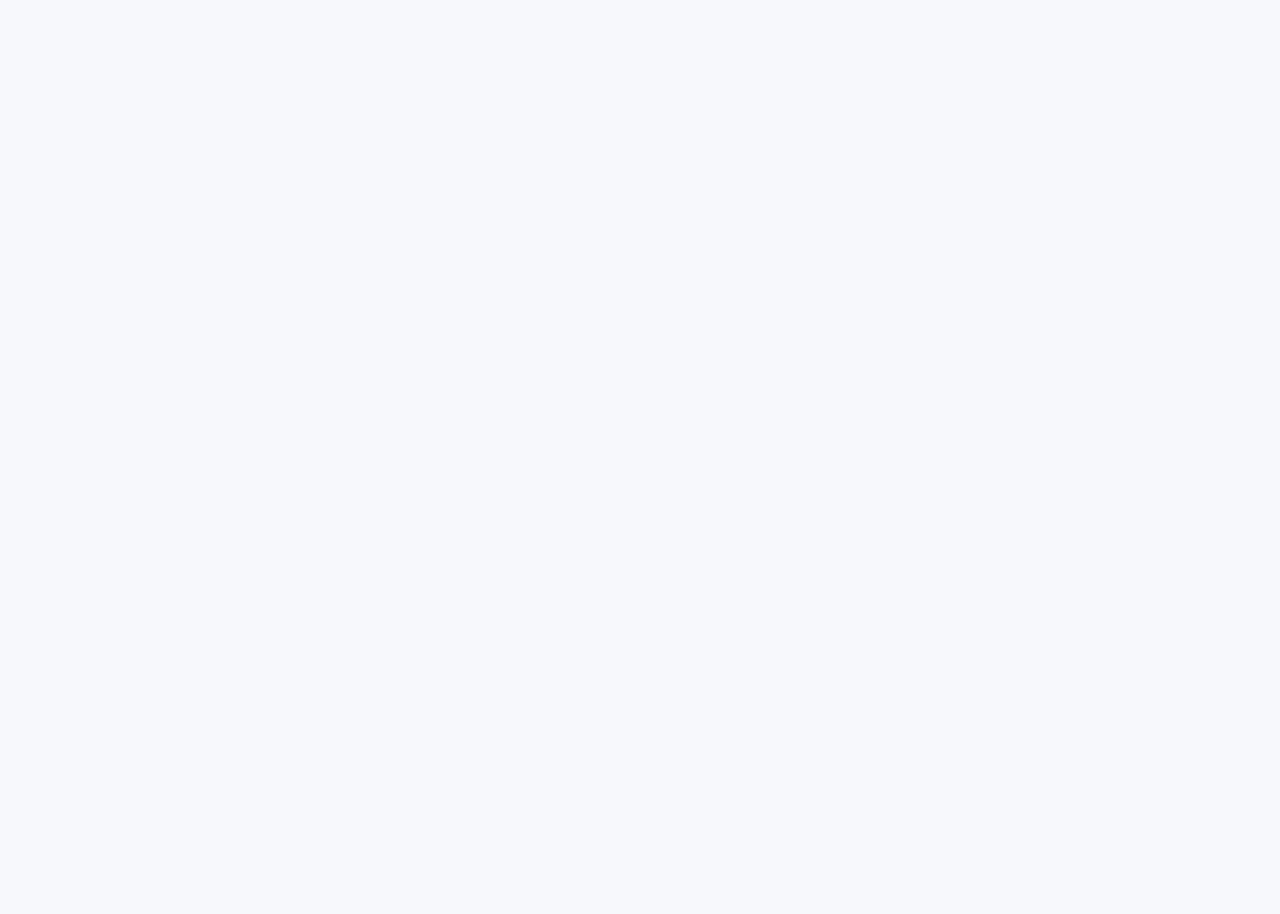
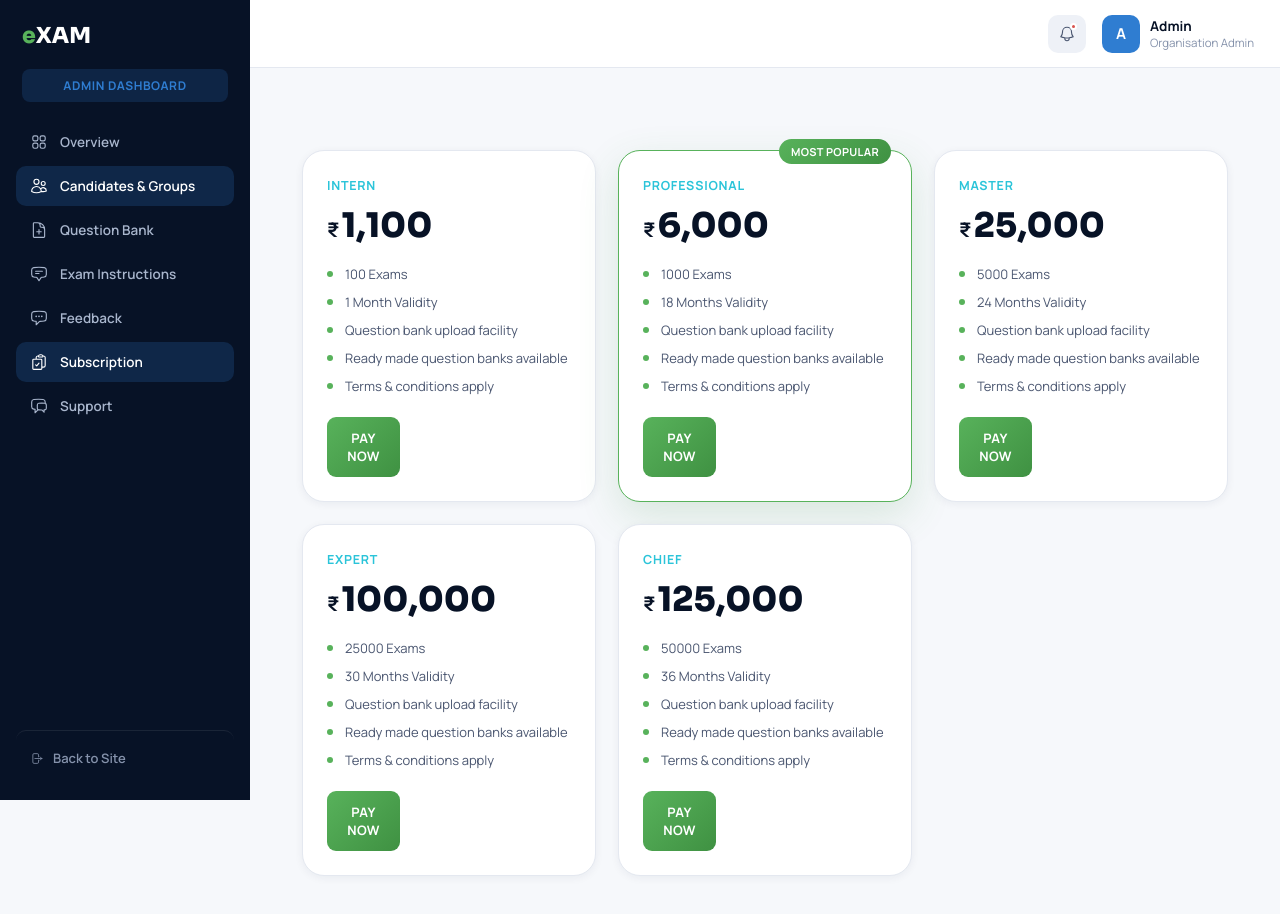
Before and after one commit to IT-NETWORKZ/ETS1, a React (Vite) app: page /dashboard/admin/pricing-plans in a window 1280 px wide. Before the commit this address had no page. Shown: the top 914 px of the page. Before the commit the page ends 800 px from the top, so only its background shows below. Built offline with nearby package versions, Linux system fonts and the light colour scheme.

Commit message:
Pricing Details Page added In Admin,Candidate and SuperAdmin

```diff
--- a/src/App.jsx
+++ b/src/App.jsx
@@ -39,6 +39,9 @@ import AdminFeedback from "./pages/dashboard/admin/feedback/AdminFeedback";
 import SuperadminCandidateFeedback from "./pages/dashboard/superadmin/feedback/SuperadminCandidateFeedback";
 import SuperadminAdminFeedback from "./pages/dashboard/superadmin/feedback/SuperadminAdminFeedback";
 import "./App.css";
+import PricingPlans from "./pages/dashboard/candidate/subscription_plans/PricingPlans";
+import SubscriptionPlans_SA from "./pages/dashboard/superadmin/PricingPlans_Superadmin/SubscriptionPlans_SA";
+import { AdminSubscription } from "./pages/dashboard/admin/Subscription/AdminSubscription";
 
 export default function App() {
   const location = useLocation();
@@ -68,6 +71,8 @@ export default function App() {
         <main className="app__main">
           <AnimatePresence mode="wait">
             <Routes location={location} key={location.pathname}>
+
+              {/* Home Pages Routes */}
               <Route path="/" element={<PageTransition><Home /></PageTransition>} />
               <Route path="/about" element={<PageTransition><About /></PageTransition>} />
               <Route path="/tech-support" element={<PageTransition><TechSupport /></PageTransition>} />
@@ -77,6 +82,8 @@ export default function App() {
               <Route path="/register/superadmin" element={<PageTransition><SuperadminRegister /></PageTransition>} />
               <Route path="/login/superadmin" element={<PageTransition><SuperadminLogin /></PageTransition>} />
               <Route path="/demo-exam" element={<PageTransition><DemoExam /></PageTransition>} />
+
+              {/* dashboard candidate Pages Routes */}
               <Route path="/dashboard/candidate" element={<CandidateDashboard />} />
               <Route path="/dashboard/candidate/exams/demo" element={<DemoExamCandidate />} />
               <Route path="/dashboard/candidate/exams/exam" element={<Exam />} />
@@ -88,18 +95,26 @@ export default function App() {
               <Route path="/dashboard/candidate/questions" element={<CandidateQuestionBank />} />
               <Route path="/dashboard/candidate/profile" element={<CandidateProfile />} />
               <Route path="/dashboard/candidate/feedback" element={<CandidateFeedback />} />
+              <Route path="/dashboard/candidate/pricing-plans" element={<PricingPlans />} />
+
+              {/* dashboard admin Pages Routes */}
               <Route path="/dashboard/admin" element={<AdminDashboard />} />
               <Route path="/dashboard/admin/questions" element={<QuestionBank />} />
               <Route path="/dashboard/admin/instructions" element={<AdminExamInstructions />} />
               <Route path="/dashboard/admin/feedback" element={<AdminFeedback />} />
+              <Route path="/dashboard/admin/pricing-plans" element={<AdminSubscription />} />
+
+              {/* dashboard superadmin Pages Routes */}
               <Route path="/dashboard/superadmin" element={<SuperadminDashboard />} />
               <Route path="/dashboard/superadmin/questions" element={<SuperadminQuestionBank />} />
               <Route path="/dashboard/superadmin/instructions" element={<SuperadminExamInstructions />} />
               <Route path="/dashboard/superadmin/category" element={<AddCategory />} />
+              <Route path="/dashboard/superadmin/pricing-plans" element={<SubscriptionPlans_SA />} />
               <Route path="/dashboard/superadmin/feedback/candidate" element={<SuperadminCandidateFeedback />} />
               <Route path="/dashboard/superadmin/feedback/admin" element={<SuperadminAdminFeedback />} />
             </Routes>
           </AnimatePresence>
+
         </main>
         {!isBare && <Footer />}
         {!isBare && <BackToTop />}
--- /dev/null
+++ b/src/components/SubscriptionPlans.css
@@ -0,0 +1,100 @@
+.examprice { padding: 56px 0 20px; }
+
+.examprice__grid {
+  display: grid;
+  grid-template-columns: repeat(3, 1fr);
+  gap: 22px;
+}
+
+.pricecard {
+  position: relative;
+  background: var(--white);
+  border: 1px solid var(--line);
+  border-radius: var(--radius-lg);
+  padding: 26px 24px 24px;
+  box-shadow: var(--shadow-sm);
+  transition: box-shadow 0.25s ease, border-color 0.25s ease;
+}
+
+.pricecard:hover { box-shadow: var(--shadow-md); }
+
+.pricecard--popular {
+  border-color: var(--leaf-400);
+  box-shadow: 0 14px 40px rgba(63,145,66,0.16);
+}
+
+.pricecard__badge {
+  position: absolute;
+  top: -12px;
+  right: 20px;
+  background: linear-gradient(135deg, var(--leaf-400), var(--leaf-500));
+  color: #fff;
+  font-size: 11px;
+  font-weight: 800;
+  letter-spacing: 0.03em;
+  padding: 5px 12px;
+  border-radius: 999px;
+  text-transform: uppercase;
+}
+
+.pricecard__tag {
+  font-size: 12.5px;
+  font-weight: 800;
+  letter-spacing: 0.06em;
+  color: var(--teal-400);
+  margin-bottom: 10px;
+}
+
+.pricecard__price {
+  font-family: var(--font-display);
+  font-size: 34px;
+  font-weight: 800;
+  color: var(--navy-950);
+  margin-bottom: 18px;
+}
+
+.pricecard__currency { font-size: 20px; margin-right: 2px; }
+
+.pricecard__list {
+  list-style: none;
+  margin: 0 0 22px;
+  padding: 0;
+  display: flex;
+  flex-direction: column;
+  gap: 10px;
+}
+
+.pricecard__list li {
+  font-size: 13px;
+  color: var(--ink-600);
+  padding-left: 18px;
+  position: relative;
+}
+
+.pricecard__list li::before {
+  content: "";
+  position: absolute;
+  left: 0; top: 6px;
+  width: 6px; height: 6px;
+  border-radius: 50%;
+  background: var(--leaf-400);
+}
+
+.pricecard__cta {
+  width: 30%;
+  padding: 12px;
+  border-radius: 9px;
+  background: linear-gradient(135deg, var(--leaf-400), var(--leaf-500));
+  color: #fff;
+  font-weight: 700;
+  font-size: 13px;
+  text-transform: uppercase;
+  letter-spacing: 0.03em;
+}
+
+@media (max-width: 900px) {
+  .examprice__grid { grid-template-columns: repeat(2, 1fr); }
+}
+@media (max-width: 620px) {
+  .examprice__grid { grid-template-columns: 1fr; }
+}
--- /dev/null
+++ b/src/components/SubscriptionPlans.jsx
@@ -0,0 +1,78 @@
+import { motion } from "framer-motion";
+import PageHero from "../components/PageHero";
+import StatsBar from "../components/StatsBar";
+import HighlightBand from "../components/HighlightBand";
+import "./SubscriptionPlans.css";
+
+const PLANS = [
+  { tag: "INTERN", price: "1,100", exams: "100 Exams", validity: "1 Month Validity" },
+  { tag: "PROFESSIONAL", price: "6,000", exams: "1000 Exams", validity: "18 Months Validity", popular: true },
+  { tag: "MASTER", price: "25,000", exams: "5000 Exams", validity: "24 Months Validity" },
+  { tag: "EXPERT", price: "100,000", exams: "25000 Exams", validity: "30 Months Validity" },
+  { tag: "CHIEF", price: "125,000", exams: "50000 Exams", validity: "36 Months Validity" },
+];
+
+const FEATURES = [
+  "Question bank upload facility",
+  "Ready made question banks available",
+  "Terms & conditions apply"
+];
+
+export default function SubscriptionPlans({
+  showHero = true,
+  showStats = true,
+  showHighlight = true,
+}) {
+  return (
+    <div>
+      {showHero && <PageHero title="Exam Price" />}
+
+      <section className="examprice">
+        <div className="container examprice__grid">
+          {PLANS.map((p, i) => (
+            <motion.div
+              className={"pricecard" + (p.popular ? " pricecard--popular" : "")}
+              key={p.tag}
+              initial={{ opacity: 0, y: 26 }}
+              whileInView={{ opacity: 1, y: 0 }}
+              viewport={{ once: true, margin: "-40px" }}
+              transition={{ duration: 0.45, delay: i * 0.07 }}
+              whileHover={{ y: -8 }}
+            >
+              {p.popular && <span className="pricecard__badge">Most Popular</span>}
+
+              <div className="pricecard__tag">{p.tag}</div>
+
+              <div className="pricecard__price">
+                <span className="pricecard__currency">₹</span>
+                {p.price}
+              </div>
+
+              <ul className="pricecard__list">
+                <li>{p.exams}</li>
+                <li>{p.validity}</li>
+                {FEATURES.map((f) => (
+                  <li key={f}>{f}</li>
+                ))}
+              </ul>
+
+              <motion.button
+                className="pricecard__cta"
+                whileHover={{
+                  y: -2,
+                  boxShadow: "0 12px 24px rgba(63,145,66,0.35)",
+                }}
+                whileTap={{ scale: 0.96 }}
+              >
+                Pay Now
+              </motion.button>
+            </motion.div>
+          ))}
+        </div>
+      </section>
+
+      {showStats && <StatsBar />}
+      {showHighlight && <HighlightBand />}
+    </div>
+  );
+}
--- /dev/null
+++ b/src/pages/dashboard/admin/Subscription/AdminSubscription.jsx
@@ -0,0 +1,26 @@
+import React from 'react'
+import DashboardLayout from '../../../../dashboard/DashboardLayout'
+import SubscriptionPlans from '../../../../components/SubscriptionPlans'
+import { ADMIN_NAV } from '../adminNav'
+export const AdminSubscription = () => {
+    return (
+        <div>
+            <DashboardLayout
+                role="admin"
+                roleLabel="Admin Dashboard"
+                roleColor="#2f7dd1"
+                navItems={ADMIN_NAV}
+                userName="Admin"
+                userMeta="Organisation Admin"
+            >
+
+
+                <SubscriptionPlans
+                    showHero={false}
+                    showStats={false}
+                    showHighlight={false}
+                />
+            </DashboardLayout>
+        </div>
+    )
+}
--- a/src/pages/dashboard/admin/adminNav.js
+++ b/src/pages/dashboard/admin/adminNav.js
@@ -10,6 +10,6 @@ export const ADMIN_NAV = [
   { to: "/dashboard/admin/questions", label: "Question Bank", icon: HiOutlineDocumentPlus },
   { to: "/dashboard/admin/instructions", label: "Exam Instructions", icon: HiOutlineChatBubbleBottomCenterText },
   { to: "/dashboard/admin/feedback", label: "Feedback", icon: HiOutlineChatBubbleLeftEllipsis },
-  { to: "/exam-price", label: "Subscription", icon: HiOutlineClipboardDocumentCheck },
+  { to: "/dashboard/admin/pricing-plans", label: "Subscription", icon: HiOutlineClipboardDocumentCheck },
   { to: "/tech-support", label: "Support", icon: HiOutlineChatBubbleLeftRight },
 ];
--- a/src/pages/dashboard/candidate/candidateNav.js
+++ b/src/pages/dashboard/candidate/candidateNav.js
@@ -59,7 +59,7 @@ export const CANDIDATE_NAV = [
 },
 
   {
-    to: "/exam-price",
+    to: "/dashboard/candidate/pricing-plans",
     label: "Subscription",
     icon: HiOutlineAcademicCap,
   },
--- /dev/null
+++ b/src/pages/dashboard/candidate/subscription_plans/PricingPlans.jsx
@@ -0,0 +1,29 @@
+import React from 'react'
+import SubscriptionPlans from '../../../../components/SubscriptionPlans'
+import DashboardLayout from '../../../../dashboard/DashboardLayout'
+import { CANDIDATE_NAV } from '../candidateNav'
+
+const PricingPlans = () => {
+  return (
+    <div>
+      <DashboardLayout
+        role="candidate"
+        roleLabel="Candidate Dashboard"
+        roleColor="var(--leaf-500)"
+        navItems={CANDIDATE_NAV}
+        userName="Amrapali Ambade"
+        userMeta="Candidate · Master Plan"
+      >
+
+          <SubscriptionPlans
+            showHero={false}
+            showStats={false}
+            showHighlight={false}
+          />
+
+      </DashboardLayout>
+    </div>
+  )
+}
+
+export default PricingPlans
--- /dev/null
+++ b/src/pages/dashboard/superadmin/PricingPlans_Superadmin/SubscriptionPlans_SA.jsx
@@ -0,0 +1,28 @@
+import React from 'react'
+import SubscriptionPlans from '../../../../components/SubscriptionPlans'
+import DashboardLayout from '../../../../dashboard/DashboardLayout'
+import { SUPERADMIN_NAV } from "../superadminNav";
+
+const SubscriptionPlans_SA = () => {
+    return (
+        <div>
+
+            <DashboardLayout
+                role="superadmin" roleLabel="Superadmin Console" roleColor="#7c5cff"
+                navItems={SUPERADMIN_NAV} userName="R. Kulkarni" userMeta="Superadmin · Full Access"
+            >
+
+                <SubscriptionPlans
+                    showHero={false}
+                    showStats={false}
+                    showHighlight={false}
+                />
+
+            </DashboardLayout>
+
+
+        </div>
+    )
+}
+
+export default SubscriptionPlans_SA
--- a/src/pages/dashboard/superadmin/superadminNav.js
+++ b/src/pages/dashboard/superadmin/superadminNav.js
@@ -19,6 +19,6 @@ export const SUPERADMIN_NAV = [
       { to: "/dashboard/superadmin/feedback/admin", label: "Admin", icon: HiOutlineBriefcase },
     ],
   },
-  { to: "/exam-price", label: "Packages & Pricing", icon: HiOutlineBanknotes },
+  { to: "/dashboard/superadmin/pricing-plans", label: "Packages & Pricing", icon: HiOutlineBanknotes },
   { to: "/dashboard/superadmin", label: "Audit & Security", icon: HiOutlineShieldCheck },
 ];
```
Also changed, not shown: src/pages/ExamPrice.jsx (+8 -55 lines), src/pages/dashboard/candidate/subscription_plans/PricingPlans.css (added), 2 other files (tests, documents, lock files or other folders).
